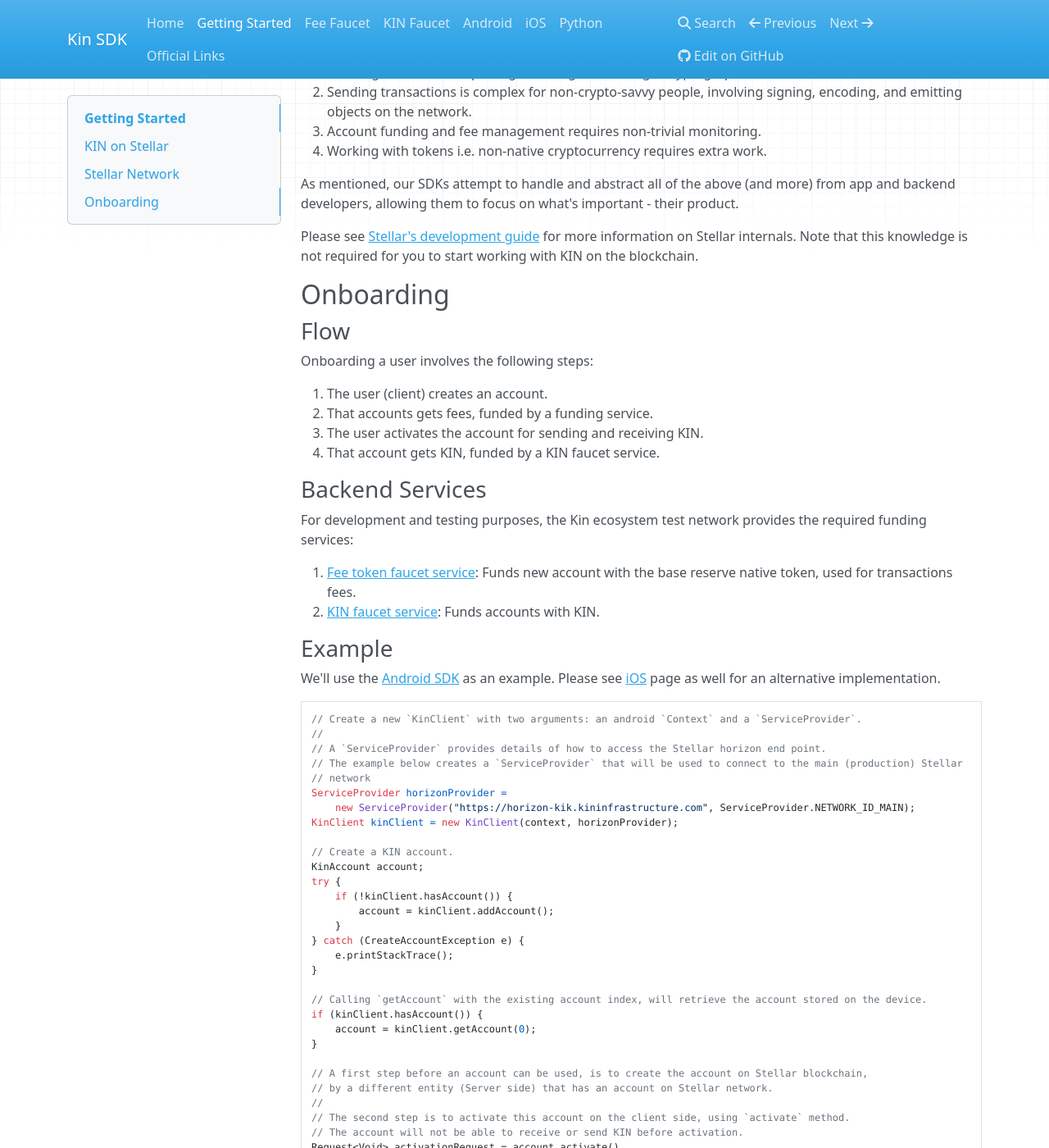
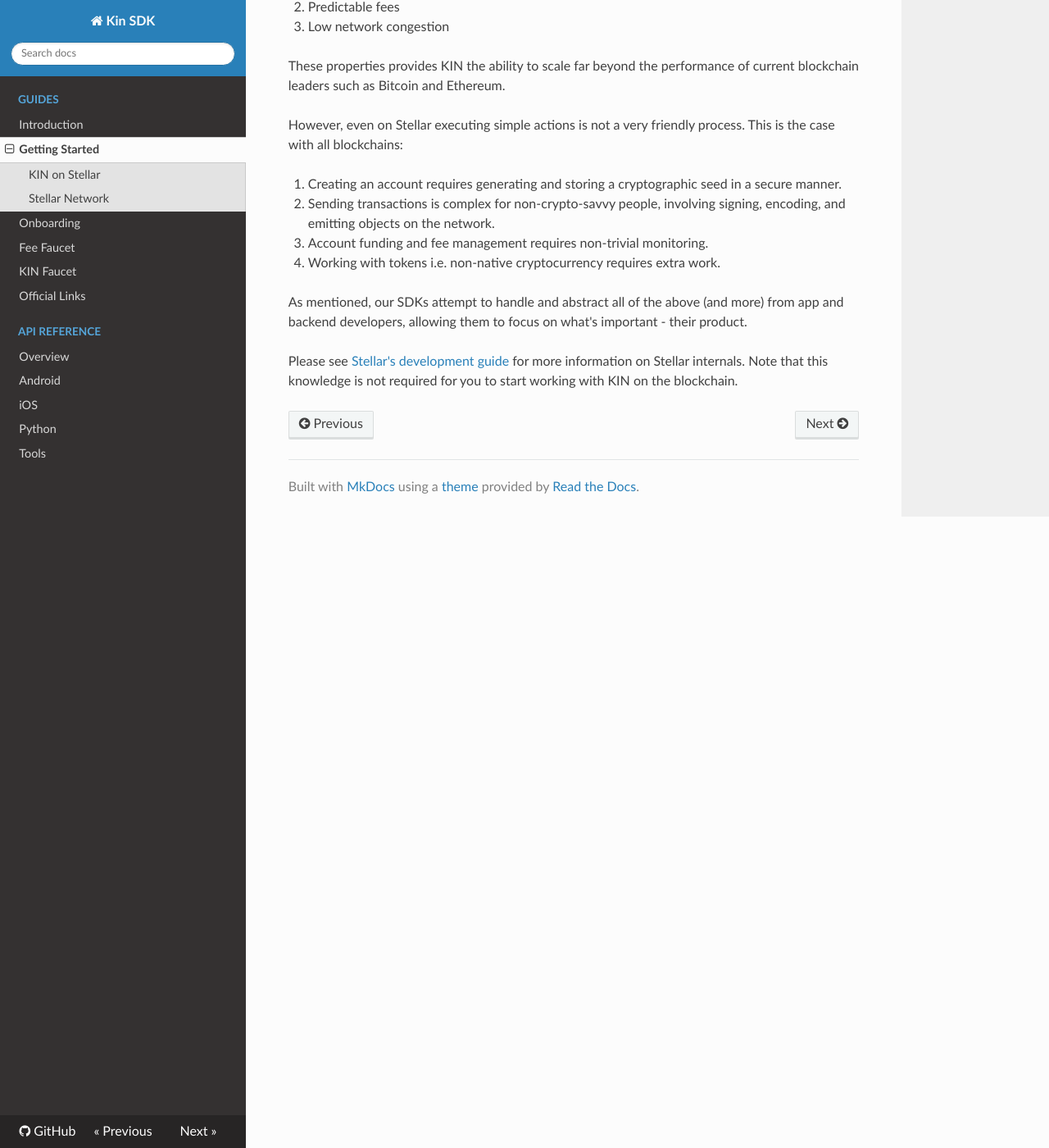
Before and after one commit to kinecosystem/kin-core-docs, an MkDocs documentation site: the page built from docs/getting-started.md, in a window 1280 px wide and 1400 px high, scrolled down 863 px. Shown: the whole window at 82% size. Built offline with MkDocs 1.6.1, drawn with Linux system fonts in a browser that asks for light colours; nearby versions of some CDN libraries; old or Windows-style settings are respelled for this version of MkDocs; some of the changed text lies outside the part shown.

Commit message:
Guides/API reference, android + onboarding refinement

````diff
--- a/docs/getting-started.md
+++ b/docs/getting-started.md
@@ -45,122 +45,3 @@
 
 Please see [Stellar's development guide](https://www.stellar.org/developers/guides/) for more information on Stellar internals.
 Note that this knowledge is not required for you to start working with KIN on the blockchain.
-
-## Onboarding
-
-### Flow
-
-Onboarding a user involves the following steps:
-
-1. The user (client) creates an account.
-1. That accounts gets fees, funded by a funding service.
-1. The user activates the account for sending and receiving KIN.
-1. That account gets KIN, funded by a KIN faucet service.
-
-### Backend Services
-
-For development and testing purposes, the Kin ecosystem test network provides the required funding services:
-
-1. [Fee token faucet service](fee-faucet.md): Funds new account with the base reserve native token, used for transactions fees.
-1. [KIN faucet service](kin-faucet.md): Funds accounts with KIN.
-
-### Example
-
-We'll use the [Android SDK](android.md) as an example.
-Please see [iOS](ios.md) page as well for an alternative implementation.
-
-```java
-// Create a new `KinClient` with two arguments: an android `Context` and a `ServiceProvider`.
-//
-// A `ServiceProvider` provides details of how to access the Stellar horizon end point.
-// The example below creates a `ServiceProvider` that will be used to connect to the main (production) Stellar
-// network
-ServiceProvider horizonProvider =
-    new ServiceProvider("https://horizon-kik.kininfrastructure.com", ServiceProvider.NETWORK_ID_MAIN);
-KinClient kinClient = new KinClient(context, horizonProvider);
-
-// Create a KIN account.
-KinAccount account;
-try {
-    if (!kinClient.hasAccount()) {
-        account = kinClient.addAccount();
-    }
-} catch (CreateAccountException e) {
-    e.printStackTrace();
-}
-
-// Calling `getAccount` with the existing account index, will retrieve the account stored on the device.
-if (kinClient.hasAccount()) {
-    account = kinClient.getAccount(0);
-}
-
-// A first step before an account can be used, is to create the account on Stellar blockchain,
-// by a different entity (Server side) that has an account on Stellar network.
-//
-// The second step is to activate this account on the client side, using `activate` method.
-// The account will not be able to receive or send KIN before activation.
-Request<Void> activationRequest = account.activate()
-activationRequest.run(new ResultCallback<Void>() {
-    @Override
-    public void onResult(Void result) {
-        Log.d("example", "Account is activated");
-    }
-
-    @Override
-    public void onError(Exception e) {
-        e.printStackTrace();
-    }
-});
-
-// Your account can be identified via it's public address.
-// To retrieve the account public address use:
-account.getPublicAddress();
-
-// To retrieve the balance of your account in KIN call the `getBalance` method:
-Request<Balance> balanceRequest = account.getBalance();
-balanceRequest.run(new ResultCallback<Balance>() {
-
-    @Override
-    public void onResult(Balance result) {
-        Log.d("example", "The balance is: " + result.value(2));
-    }
-
-    @Override
-        public void onError(Exception e) {
-            e.printStackTrace();
-        }
-});
-
-// To transfer KIN to another account, you need the public address of the account you want
-// to transfer the KIN to.
-//
-// The following code will transfer 20 KIN to account "GDIRGGTBE3H4CUIHNIFZGUECGFQ5MBGIZTPWGUHPIEVOOHFHSCAGMEHO".
-String toAddress = "GDIRGGTBE3H4CUIHNIFZGUECGFQ5MBGIZTPWGUHPIEVOOHFHSCAGMEHO";
-BigDecimal amountInKin = new BigDecimal("20");
-
-transactionRequest = account.sendTransaction(toAddress, amountInKin);
-transactionRequest.run(new ResultCallback<TransactionId>() {
-
-    @Override
-        public void onResult(TransactionId result) {
-            Log.d("example", "The transaction id: " + result.toString());
-        }
-
-        @Override
-        public void onError(Exception e) {
-            e.printStackTrace();
-        }
-});
-
-// Ongoing payments in KIN, from or to an account, can be observed
-// by adding payment listener using `BlockchainEvents`:
-ListenerRegistration listenerRegistration = account.blockchainEvents()
-            .addPaymentListener(new EventListener<PaymentInfo>() {
-                @Override
-                public void onEvent(PaymentInfo payment) {
-                    Log.d("example", String
-                        .format("payment event, to = %s, from = %s, amount = %s", payment.sourcePublicKey(),
-                            payment.destinationPublicKey(), payment.amount().toPlainString());
-                }
-            });
-```
--- a/mkdocs.yml
+++ b/mkdocs.yml
@@ -1,11 +1,17 @@
 site_name: Kin SDK
 repo_url: https://github.com/kinecosystem/kin-core-docs/
 pages:
-  - Home: index.md
-  - Getting Started: getting-started.md
-  - Fee Faucet: fee-faucet.md
-  - KIN Faucet: kin-faucet.md
-  - Android: android.md
-  - iOS: ios.md
-  - Python: python.md
-  - Official Links: links.md
+  - Guides:
+    - Introduction: index.md
+    - Getting Started: getting-started.md
+    - Onboarding: onboarding.md
+    - Fee Faucet: fee-faucet.md
+    - KIN Faucet: kin-faucet.md
+    - Official Links: links.md
+  - API Reference:
+    - Overview: api-reference-overview.md
+    - Android: android.md
+    - iOS: ios.md
+    - Python: python.md
+  - Tools: tools.md
+theme: readthedocs
````
Also changed, not shown: docs/android.md (+48 -42 lines), docs/api-reference-overview.md (added, +7 -0 lines), docs/index.md (+1 -14 lines), docs/kin-faucet.md (+1 -1 lines), docs/links.md (+3 -3 lines), docs/onboarding.md (added, +75 -0 lines), docs/tools.md (added, +5 -0 lines).
